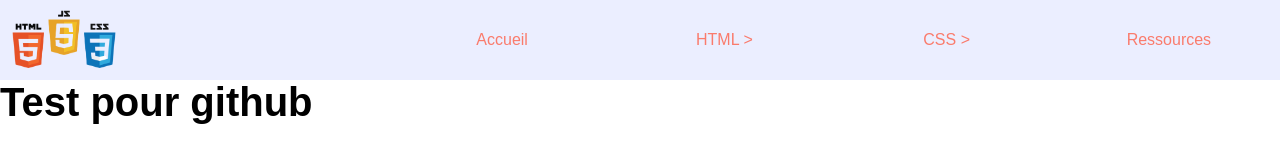
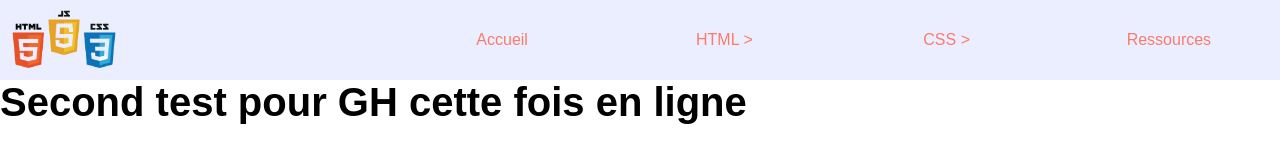
Before and after one commit to Arcadi-fr/memo-web, a plain HTML site: page index.html in a window 1280 px wide. Drawn offline with Linux system fonts and the light colour scheme; a web font is replaced by a local one.

Commit message:
Test mise en ligne GH

```diff
--- a/index.html
+++ b/index.html
@@ -82,7 +82,7 @@
             </li>
         </ul>
     </nav>
-    <H1>Test pour github</H1>
+    <H1>Second test pour GH cette fois en ligne</H1>
 
     <main>
 
```
Also changed, not shown: 1 other file.
